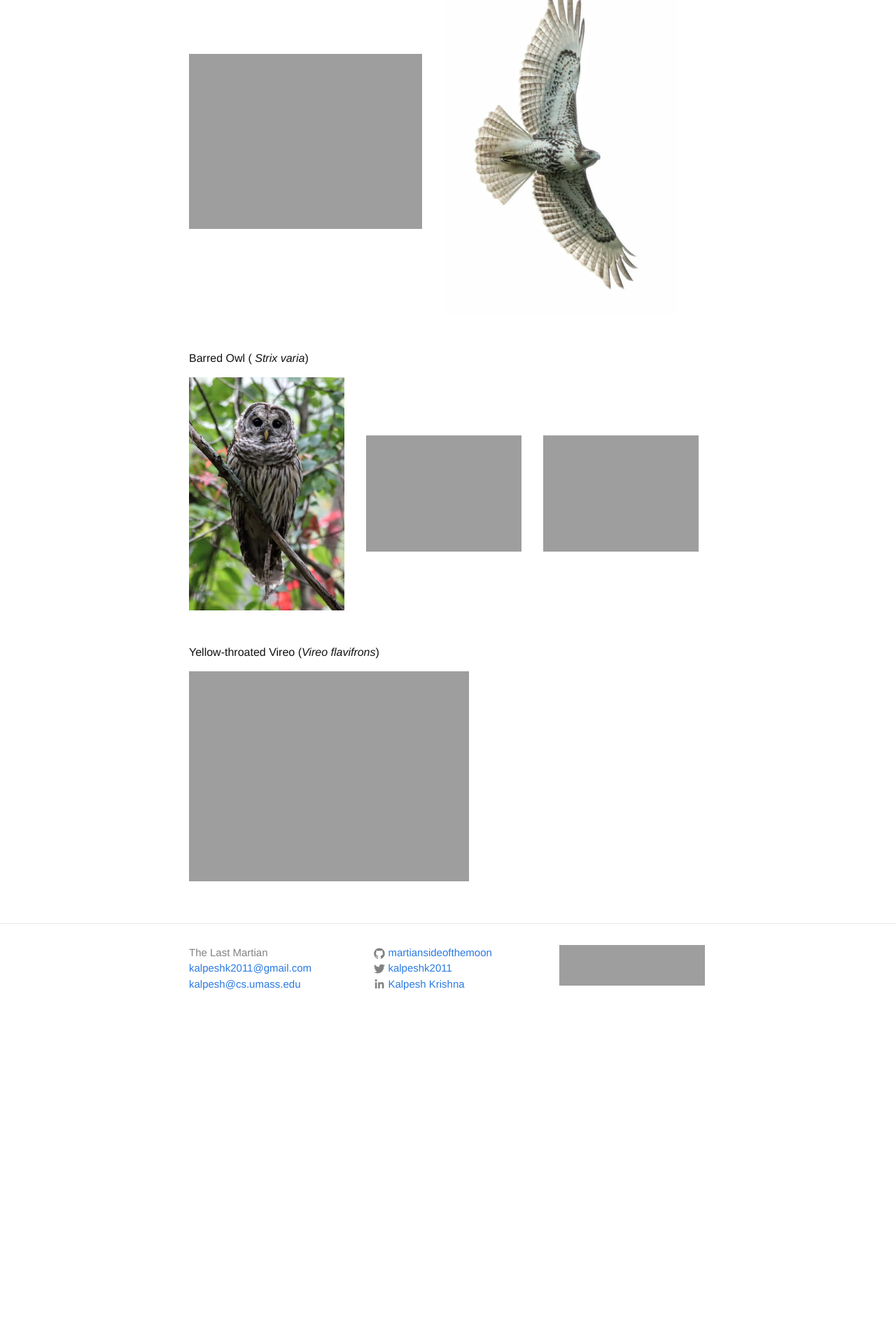
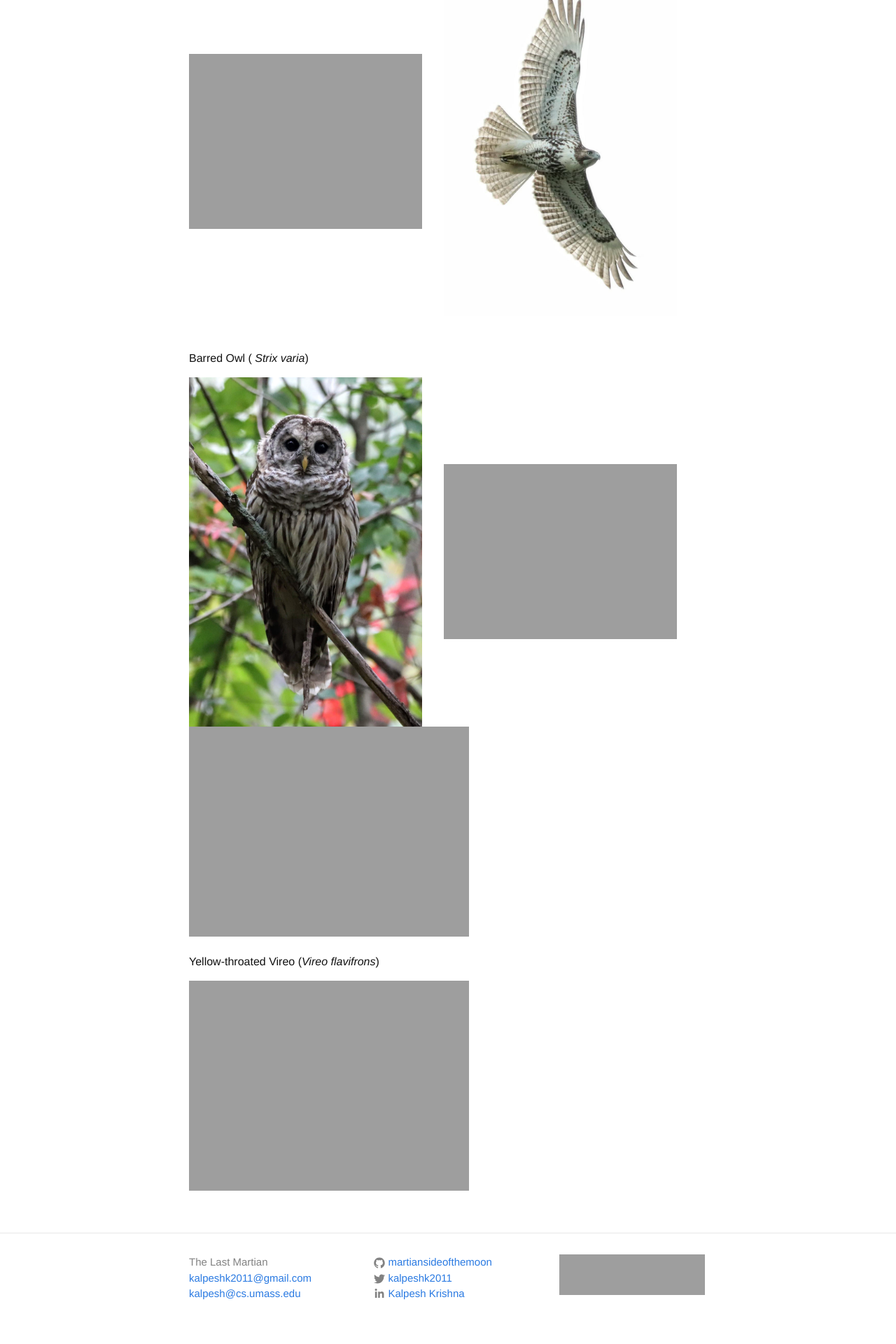
Before and after one commit to martiansideofthemoon/martiansideofthemoon.github.io, a Jekyll site: the page built from _pages/bird_photography.md, in a window 1280 px wide. Shown: the part 1198-3118 px from the top of the page at 70% size. Built offline with Jekyll 4.4.1, drawn with Linux system fonts in a browser that asks for light colours; comment, search, counter and statistics services are not loaded; before the commit the page ends 2675 px from its top, so only the background shows below that; grey boxes are pictures that could not be loaded.

Commit message:
Adding hawk, owl pics

```diff
--- a/_pages/bird_photography.md
+++ b/_pages/bird_photography.md
@@ -29,19 +29,18 @@ I've recently gotten into bird watching and photography. It started off as backy
 
 <p>Barred Owl (<i>	Strix varia</i>)</p>
 <div class="image123">
-<div class="imgContainer" style="width: 30%;">
+<div class="imgContainer" style="width: 45%;">
 <img src="{{ site.url }}/assets/birding/barred_owl_1.JPG" />
 </div>
 <div class="imgContainer" style="width: 3%;">
 </div>
-<div class="imgContainer" style="width: 30%;">
-<img src="{{ site.url }}/assets/birding/barred_owl_2.JPG" />
-</div>
-<div class="imgContainer" style="width: 3%;">
-</div>
-<div class="imgContainer" style="width: 30%;">
+<div class="imgContainer" style="width: 45%;">
 <img src="{{ site.url }}/assets/birding/barred_owl_3.JPG" />
 </div>
+</div>
+
+<div class="imgContainer">
+<img src="{{ site.url }}/assets/birding/barred_owl_2.JPG" />
 </div>
 
 <br /><br />
```
